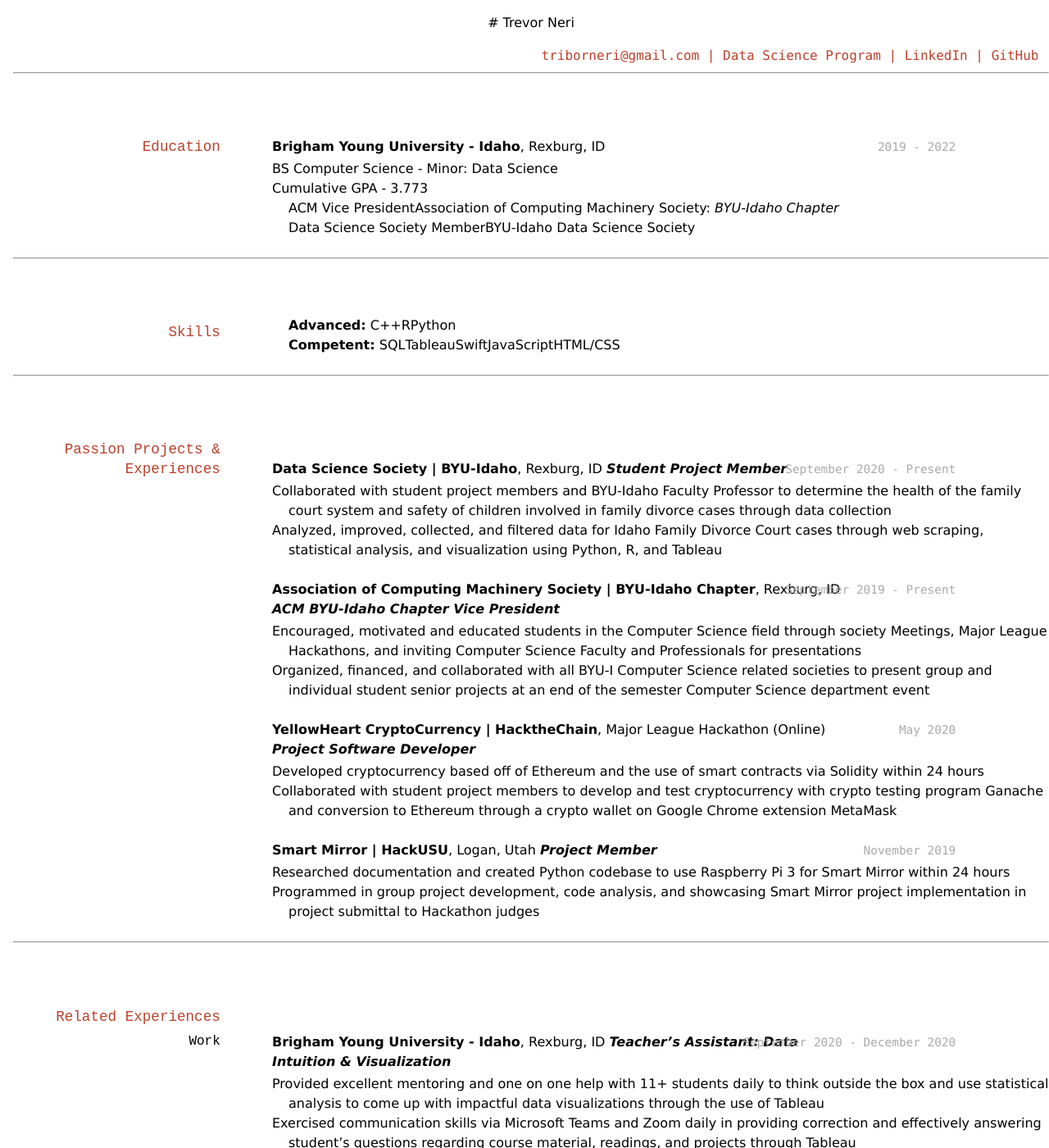
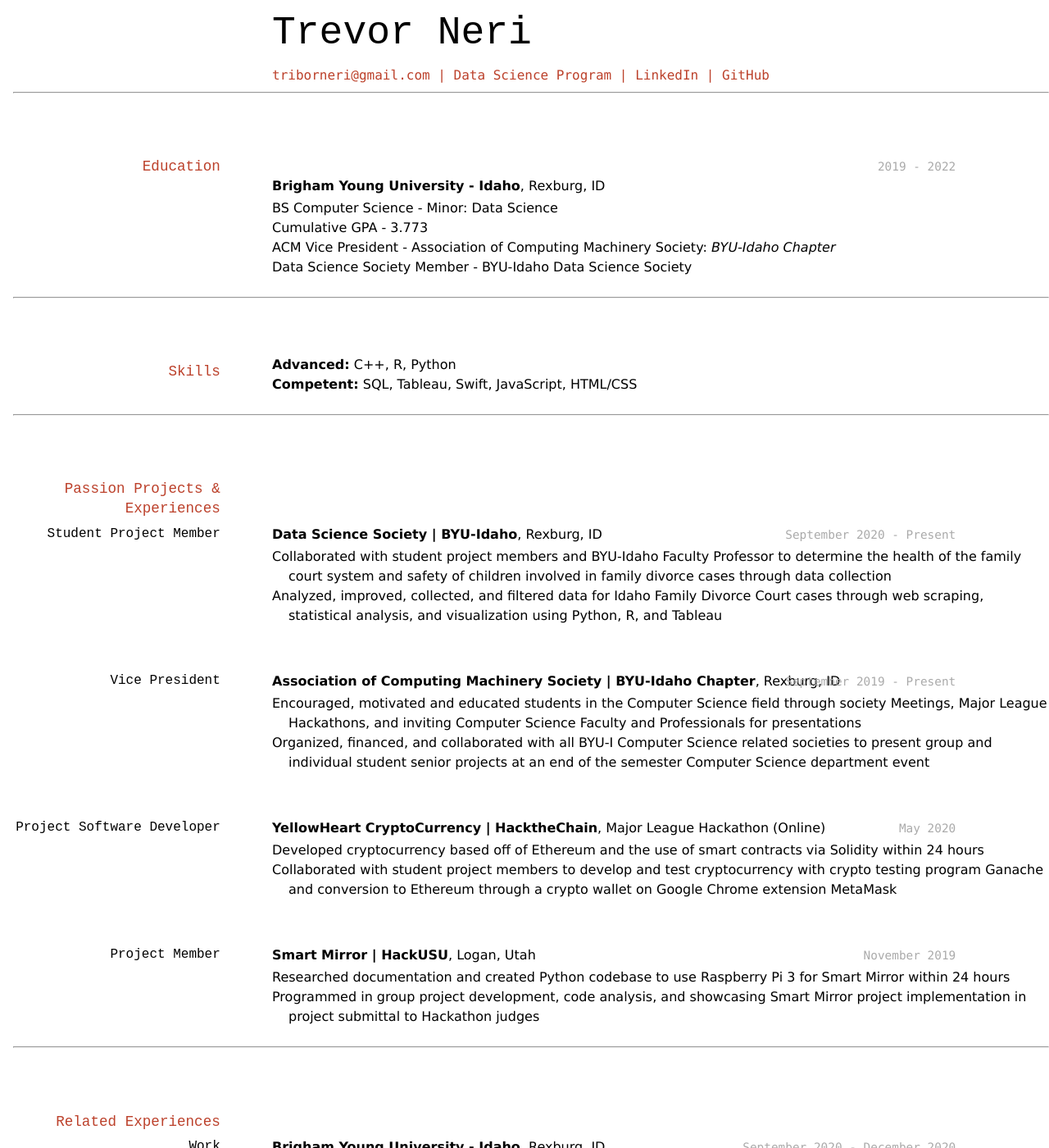
Before and after one commit to byuids-resumes/TNeri_resume, a Jekyll site: the page built from docs/index.md, in a window 1280 px wide and 1400 px high. Shown: the whole window at 82% size. Built offline with Jekyll 4.4.1, drawn with Linux system fonts in a browser that asks for light colours.

Commit message:
CSS Fixes

```diff
--- a/docs/index.md
+++ b/docs/index.md
@@ -2,8 +2,6 @@
 layout: cv
 title: Trevor Neri's Resume
 ---
-
-<center>
 
 # Trevor Neri
 
@@ -14,57 +12,62 @@ title: Trevor Neri's Resume
 | <a href="https://github.com/TNeri1">GitHub</a>
 </div>
 
-</center>
+
 <!-- https://www.monique.tech/the-art-of-markdown -->
 
 - - -
 
 ## Education
 
-`2019 - 2022`
+`2019 - 2022` <br>
 __Brigham Young University - Idaho__, Rexburg, ID
 
 - BS Computer Science - Minor: Data Science
 - Cumulative GPA - 3.773
-- ACM Vice President | Association of Computing Machinery Society: *BYU-Idaho Chapter*
-- Data Science Society Member | BYU-Idaho Data Science Society
+- ACM Vice President - Association of Computing Machinery Society: *BYU-Idaho Chapter*
+- Data Science Society Member - BYU-Idaho Data Science Society
 
 - - -
 
 ## Skills
 
-* __Advanced:__ C++ | R | Python
-* __Competent:__ SQL | Tableau | Swift | JavaScript | HTML/CSS
+* __Advanced:__ C++, R, Python
+* __Competent:__ SQL, Tableau, Swift, JavaScript, HTML/CSS
 
 - - -
 
 ## Passion Projects & Experiences
 
+### Student Project Member
+
 `September 2020 - Present`
 __Data Science Society | BYU-Idaho__, Rexburg, ID
-___Student Project Member___
+
 
 * Collaborated with student project members and BYU-Idaho Faculty Professor to determine the health of the family court system and safety of children involved in family divorce cases through data collection
 * Analyzed, improved, collected, and filtered data for Idaho Family Divorce Court cases through web scraping, statistical analysis, and visualization using Python, R, and Tableau
 
+### Vice President
+
 `September 2019 - Present`
 __Association of Computing Machinery Society | BYU-Idaho Chapter__, Rexburg, ID
-___ACM BYU-Idaho Chapter Vice President___
 
 * Encouraged, motivated and educated students in the Computer Science field through society
 Meetings, Major League Hackathons, and inviting Computer Science Faculty and Professionals for presentations
 * Organized, financed, and collaborated with all BYU-I Computer Science related societies to present group and individual student senior projects at an end of the semester Computer Science department event
 
+### Project Software Developer
+
 `May 2020`
 __YellowHeart CryptoCurrency | HacktheChain__, Major League Hackathon (Online)
-___Project Software Developer___
 
 * Developed cryptocurrency based off of Ethereum and the use of smart contracts via Solidity within 24 hours
 * Collaborated with student project members to develop and test cryptocurrency with crypto testing program Ganache and conversion to Ethereum through a crypto wallet on Google Chrome extension MetaMask
 
+### Project Member
+
 `November 2019`
 __Smart Mirror | HackUSU__, Logan, Utah
-___Project Member___
 
 * Researched documentation and created Python codebase to use Raspberry Pi 3 for Smart Mirror within 24 hours
 * Programmed in group project development, code analysis, and showcasing Smart Mirror project implementation in project submittal to Hackathon judges
@@ -77,6 +80,7 @@ ___Project Member___
 
 `September 2020 - December 2020`
 __Brigham Young University - Idaho__, Rexburg, ID
+<br>
 ___Teacher's Assistant: Data Intuition & Visualization___
 
 * Provided excellent mentoring and one on one help with 11+ students daily to think outside the box and use statistical analysis to come up with impactful data visualizations through the use of Tableau
@@ -87,6 +91,7 @@ ___Teacher's Assistant: Data Intuition & Visualization___
 
 `June 2020 - December 2020`
 __Fluor Idaho - U.S. Department of Energy__, Idaho Falls, ID
+<br>
 ___Information Technology Intern___
 
 * Acquired hands on experience in building Windows PC’s through daily imaging, security updates, and    performing PC replacements for company-wide PC Refresh Project
```
